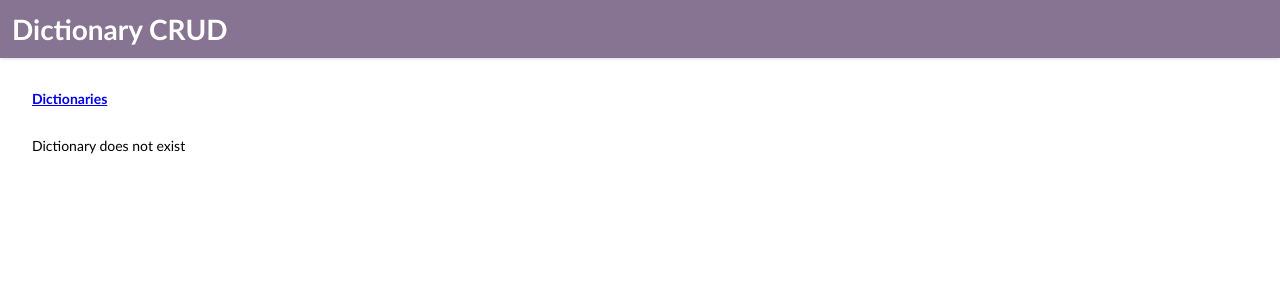
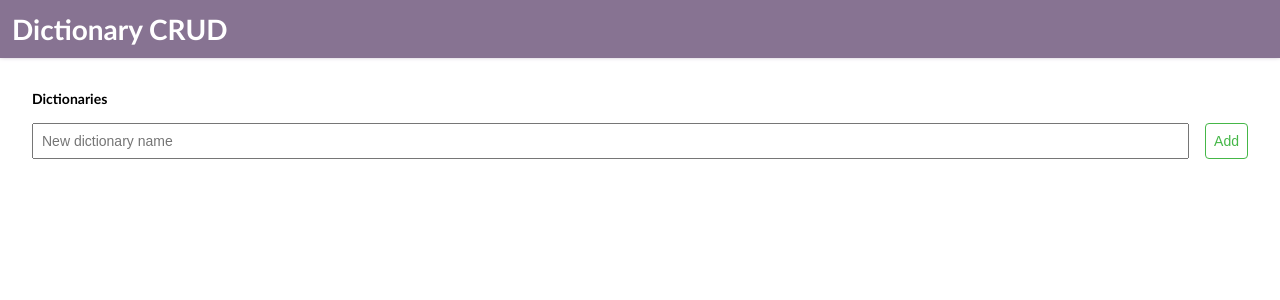
Before and after one commit to AquiGorka/dictionaries, a React (Create React App) app: page /1 in a window 1280 px wide. Shown: the top 300 px of the page. Built offline with nearby package versions, Linux system fonts and the light colour scheme.

Commit message:
App: use hash router

```diff
--- a/src/App.js
+++ b/src/App.js
@@ -1,20 +1,18 @@
 import React from 'react'
-import { BrowserRouter as Router, Switch, Route } from 'react-router-dom'
+import { HashRouter as Router, Switch, Route } from 'react-router-dom'
 import { Store } from './Store'
 import Layout from './components/Layout'
 import Dictionaries from './screens/Dictionaries'
 import Dictionary from './screens/Dictionary'
 
-const { PUBLIC_URL = '' } = process.env
-
 function App() {
   return (
     <Store>
       <Layout>
-        <Router basename={'/dictionaries'}>
+        <Router>
           <Switch>
-            <Route exact path={`${PUBLIC_URL}/:id`} component={Dictionary} />
-            <Route path={`${PUBLIC_URL}/`} component={Dictionaries} />
+            <Route exact path={'/:id'} component={Dictionary} />
+            <Route path={'/'} component={Dictionaries} />
           </Switch>
         </Router>
       </Layout>
```
